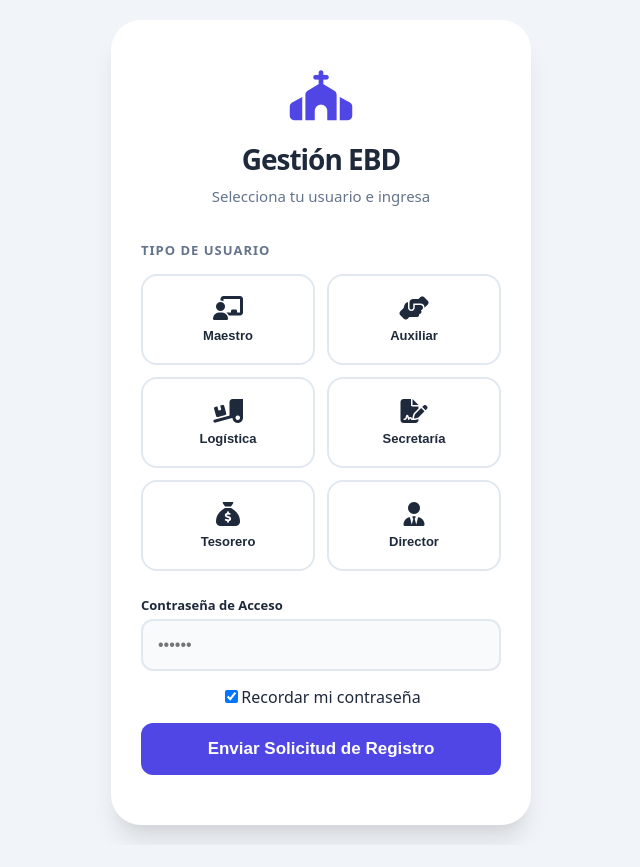
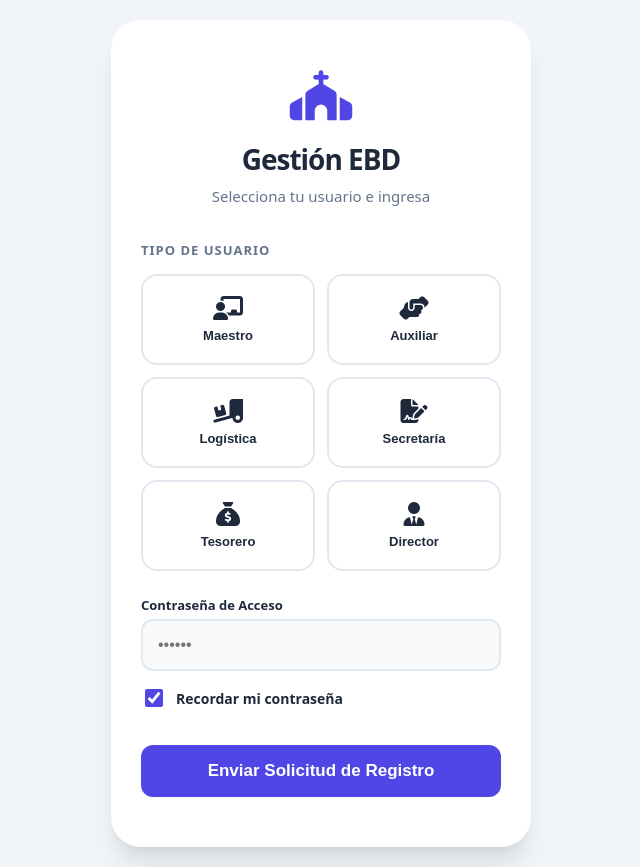
Before and after one commit to AppEBD/SistemaEscuelaBiblica, a React (Vite) app: page / in a window 1280 px wide. Shown: the whole page, without its empty margins (319-959 px from the left). Before the commit the page ends 845 px from the top, so only its background shows below. Built offline with nearby package versions, Linux system fonts and the light colour scheme.

Commit message:
Update LoginView.css

```diff
--- a/src/modules/auth/presentation/LoginView.css
+++ b/src/modules/auth/presentation/LoginView.css
@@ -1,6 +1,6 @@
 /* --- Variables de Diseño --- */
 :root {
-    --primary: #4f46e5; /* Índigo moderno */
+    --primary: #4f46e5;
     --primary-hover: #4338ca;
     --bg-page: #f1f5f9;
     --bg-card: #ffffff;
@@ -8,13 +8,12 @@
     --text-muted: #64748b;
     --border: #e2e8f0;
     --shadow: 0 20px 25px -5px rgba(0, 0, 0, 0.1), 0 10px 10px -5px rgba(0, 0, 0, 0.04);
-    /* Tipografía moderna del sistema */
     --font-stack: system-ui, -apple-system, Segoe UI, Roboto, Helvetica Neue, Arial, sans-serif;
 }
 
 * { box-sizing: border-box; }
 
-/* --- Contenedor Principal (Centrado Responsive) --- */
+/* --- Contenedor Principal --- */
 .ebd-login-root {
     display: flex;
     justify-content: center;
@@ -57,7 +56,7 @@
     margin: 0 0 35px 0;
 }
 
-/* --- NUEVO DISEÑO: Botones de Selección de Rol --- */
+/* --- Botones de Selección de Rol --- */
 .ebd-role-selector-title {
     text-align: left;
     font-size: 13px;
@@ -70,12 +69,11 @@
 
 .ebd-roles-grid {
     display: grid;
-    grid-template-columns: repeat(2, 1fr); /* 2 columnas en móvil */
+    grid-template-columns: repeat(2, 1fr);
     gap: 12px;
     margin-bottom: 25px;
 }
 
-/* Botón individual de rol */
 .ebd-role-btn {
     display: flex;
     flex-direction: column;
@@ -91,11 +89,10 @@
 }
 
 .ebd-role-btn:hover {
-    border-color: #a5b4fc; /* Color índigo suave al pasar el mouse */
+    border-color: #a5b4fc;
     background-color: #f8fafc;
 }
 
-/* Estado seleccionado */
 .ebd-role-btn.selected {
     border-color: var(--primary);
     background-color: #eef2ff;
@@ -103,7 +100,6 @@
     box-shadow: 0 0 0 4px rgba(79, 70, 229, 0.1);
 }
 
-/* Iconos y textos dentro del botón */
 .ebd-role-icon {
     font-size: 24px;
     margin-bottom: 8px;
@@ -134,11 +130,37 @@
     background-color: white;
 }
 
-/* --- NUEVO DISEÑO: Fecha Separada (Día, Mes, Año) --- */
 .ebd-date-grid {
     display: grid;
-    grid-template-columns: 2fr 3fr 3fr; /* Proporciones para D/M/A */
+    grid-template-columns: 2fr 3fr 3fr;
     gap: 10px;
+}
+
+/* --- Checkbox de recordar contraseña --- */
+.ebd-checkbox-group {
+    display: flex;
+    align-items: center;
+    gap: 10px;
+    margin-bottom: 20px;
+    font-size: 14px;
+    color: var(--text-main);
+    font-weight: 700;
+    cursor: pointer;
+}
+
+.ebd-checkbox-group input[type="checkbox"] {
+    width: 18px;
+    height: 18px;
+    accent-color: var(--primary);
+    cursor: pointer;
+}
+
+/* --- Efecto de bloqueo cuando está pendiente --- */
+.ebd-form-locked {
+    opacity: 0.5;
+    pointer-events: none; /* Esto evita que el usuario modifique cosas */
+    filter: grayscale(100%);
+    transition: all 0.3s;
 }
 
 /* --- Botón de Acción Principal --- */
@@ -160,6 +182,20 @@
 .ebd-submit-btn:active { transform: scale(0.98); }
 .ebd-submit-btn:disabled { background-color: #94a3b8; cursor: not-allowed; }
 
+.ebd-cancel-btn {
+    background: none;
+    border: none;
+    color: var(--text-muted);
+    font-size: 13px;
+    font-weight: bold;
+    text-decoration: underline;
+    cursor: pointer;
+    margin-top: 15px;
+    width: 100%;
+}
+
+.ebd-cancel-btn:hover { color: var(--text-main); }
+
 /* --- Mensajes --- */
 .ebd-error { color: #ef4444; font-size: 13px; font-weight: 700; margin-top: 10px; }
 .ebd-info { background-color: #fef3c7; color: #92400e; padding: 15px; border-radius: 12px; font-size: 13px; font-weight: 700; margin-bottom: 20px; text-align: left; border-left: 4px solid #f59e0b; }
```
